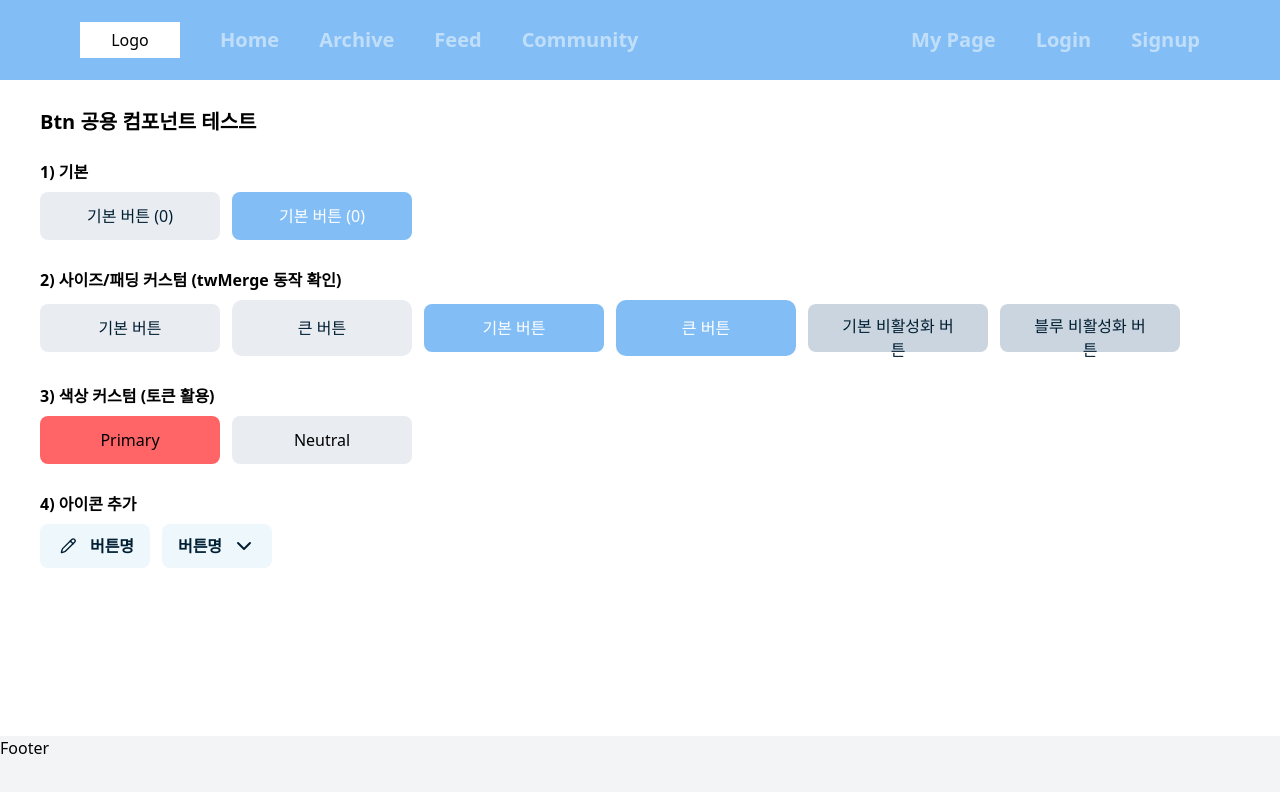
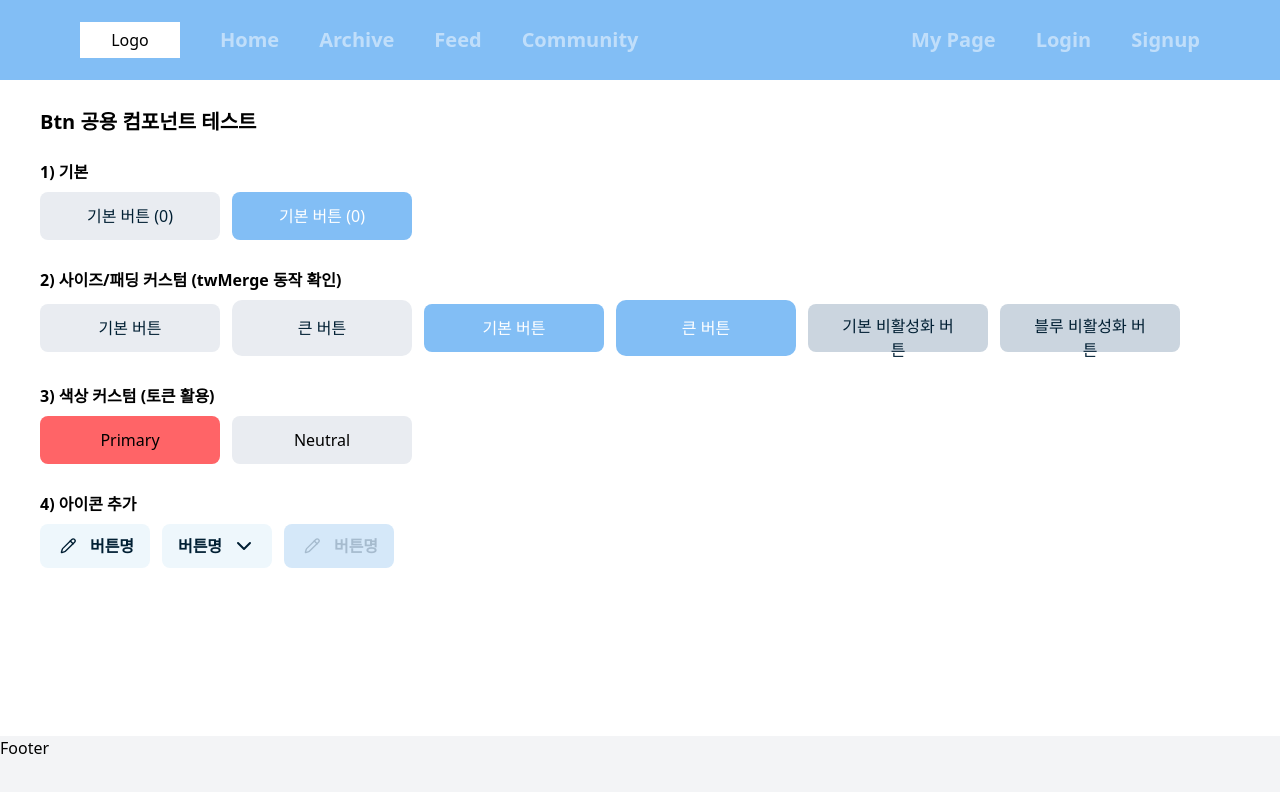
Before and after one commit to Deokive/FE, a React (Vite) app: page /test in a window 1280 px wide. Shown: the top 792 px of the page. Built offline with nearby package versions, Linux system fonts and the light colour scheme; the HTML template or start-up script is replaced by a standard one; a web font is replaced by a local one.

Commit message:
feat: 아이콘 버튼 disable적용 안되는 문제 해결

```diff
--- a/src/components/common/Button/Btn.tsx
+++ b/src/components/common/Button/Btn.tsx
@@ -77,7 +77,7 @@ const BtnIcon = ({
         disabled ? disabledCls : enabled,
         disabled ? "" : hoverActive,
         selected ? selectedCls : "",
-        !selected ? hoverActive : "",
+
         className
       )}
     >
--- a/src/pages/Test/TestPlayGround.tsx
+++ b/src/pages/Test/TestPlayGround.tsx
@@ -99,6 +99,13 @@ export default function ButtonsPlayground() {
           >
             버튼명
           </BtnIcon>
+          <BtnIcon
+            disabled={true}
+            onClick={() => {}}
+            startIcon={<Pencil className="w-[16.5px] h-[17.5px]" />}
+          >
+            버튼명
+          </BtnIcon>
         </div>
       </section>
     </div>
```
